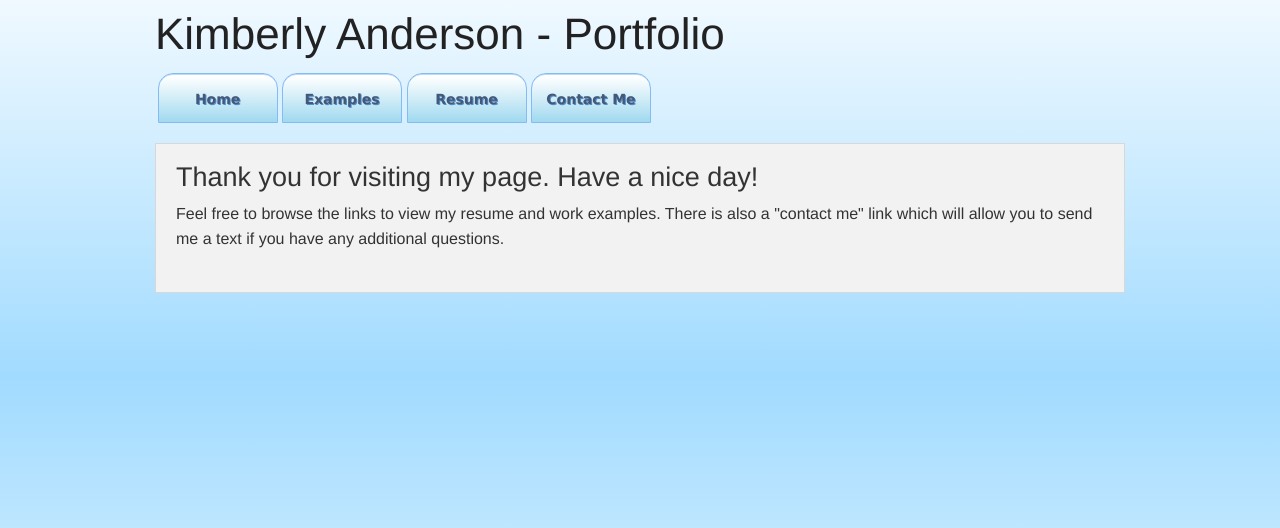
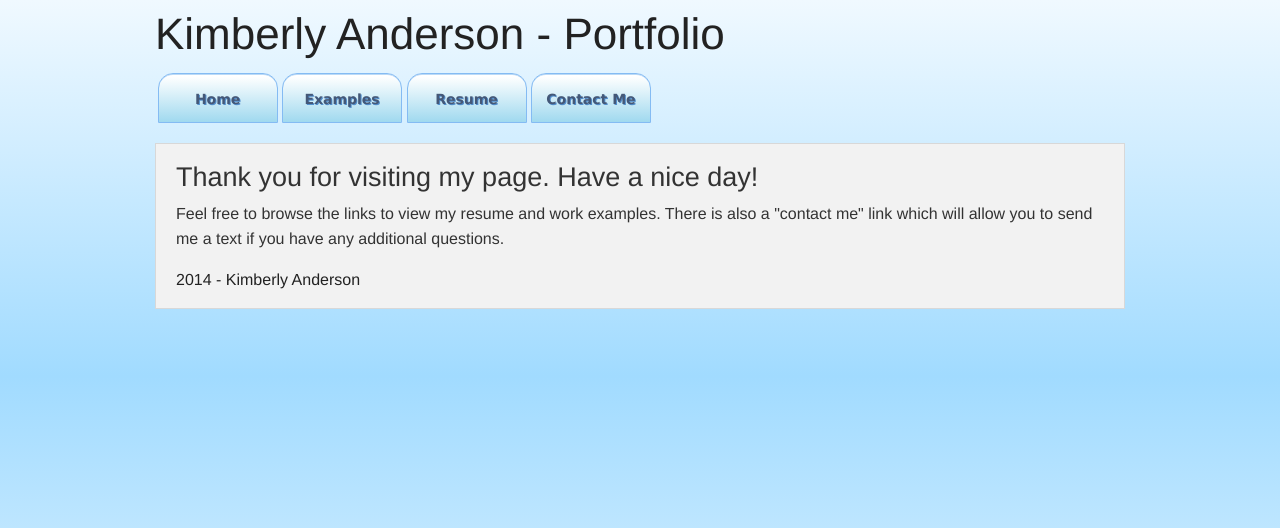
Before and after one commit to kimanderson05/mdd, a PHP site: page / in a window 1280 px wide. Shown: the top 528 px of the page. Run offline with PHP 8.4, Linux system fonts and the light colour scheme.

Commit message:
Added footer

```diff
--- a/contact.php
+++ b/contact.php
@@ -154,6 +154,8 @@
       </div>
     </div>-->
 
+            <footer>2014 - Kimberly Anderson</footer>
+
             <script src="js/vendor/jquery.js"></script>
             <script src="js/foundation.min.js"></script>
             <script>
--- a/examples.php
+++ b/examples.php
@@ -77,6 +77,8 @@
       </div>
     </div>
 
+<footer>2014 - Kimberly Anderson</footer>
+
             <script src="js/vendor/jquery.js"></script>
             <script src="js/foundation.min.js"></script>
             <script>
--- a/index.php
+++ b/index.php
@@ -150,6 +150,8 @@
       </div>
     </div>-->
 
+    <footer>2014 - Kimberly Anderson</footer>
+
     <script src="js/vendor/jquery.js"></script>
     <script src="js/foundation.min.js"></script>
     <script>
--- a/resume.php
+++ b/resume.php
@@ -150,6 +150,8 @@
       </div>
     </div>-->
 
+            <footer>2014 - Kimberly Anderson</footer>
+
             <script src="js/vendor/jquery.js"></script>
             <script src="js/foundation.min.js"></script>
             <script>
```
